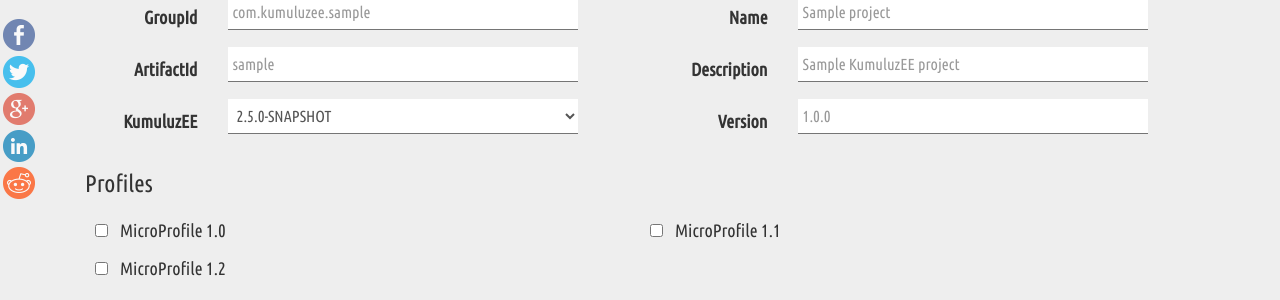
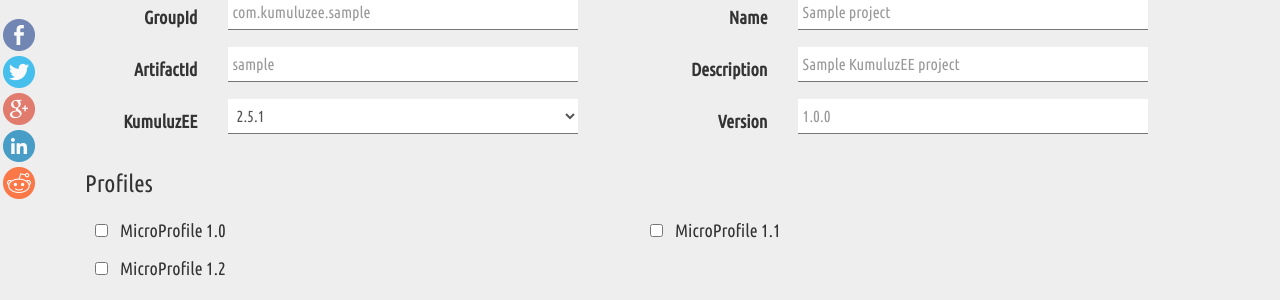
Before and after one commit to kumuluz/ee.kumuluz.com, a Jekyll site: the page built from generator/index.html, in a window 1280 px wide. Shown: the part 331-631 px from the top of the page. Built offline with Jekyll 4.4.1, drawn with Linux system fonts in a browser that asks for light colours; nearby versions of some CDN libraries; comment, search, counter and statistics services are not loaded.

Commit message:
add versions 2.5.1 and 2.6.0-SNAPSHOT

```diff
--- a/generator/index.html
+++ b/generator/index.html
@@ -78,7 +79,7 @@
 						<div class="col-sm-6">
 							<div class="checkbox-inline col-xs-12 col-sm-offset-3 col-sm-9">
 								<label>
-									<input id="microprofile-1-1" onclick="disableMicroprofileValues('#microprofile-1-1')" class="v2-5-0-SNAPSHOT" type="checkbox"
+									<input id="microprofile-1-1" onclick="disableMicroprofileValues('#microprofile-1-1')" class="v2-5-0" type="checkbox"
 									 name="dependencies" value="com.kumuluz.ee:kumuluzee-microProfile-1.1" />MicroProfile 1.1
 								</label>
 							</div>
@@ -86,7 +87,7 @@
 						<div class="col-sm-6">
 							<div class="checkbox-inline col-xs-12 col-sm-offset-3 col-sm-9">
 								<label>
-									<input id="microprofile-1-2" onclick="disableMicroprofileValues('#microprofile-1-2')" class="v2-5-0-SNAPSHOT" type="checkbox"
+									<input id="microprofile-1-2" onclick="disableMicroprofileValues('#microprofile-1-2')" class="v2-5-0" type="checkbox"
 									 name="dependencies" value="com.kumuluz.ee:kumuluzee-microProfile-1.2" />MicroProfile 1.2
 								</label>
 							</div>
@@ -298,14 +299,14 @@
 
 							<div class="checkbox-inline col-xs-12 col-sm-offset-3 col-sm-9">
 								<label>
-									<input class='v2-5-0-SNAPSHOT isSwagger' type="checkbox" name="dependencies" value="com.kumuluz.ee.swagger:kumuluzee-swagger:${kumuluzee-swagger.version}"
+									<input class='v2-5-0 isSwagger' type="checkbox" name="dependencies" value="com.kumuluz.ee.swagger:kumuluzee-swagger:${kumuluzee-swagger.version}"
 									/>KumuluzEE Swagger
 								</label>
 							</div>
 
 							<div class="checkbox-inline col-xs-12 col-sm-offset-3 col-sm-9">
 								<label>
-									<input class='v2-5-0-SNAPSHOT isOpenApi' type="checkbox" name="dependencies" value="com.kumuluz.ee.openapi:kumuluzee-openapi:${kumuluzee-openapi.version}"
+									<input class='v2-5-0 isOpenApi' type="checkbox" name="dependencies" value="com.kumuluz.ee.openapi:kumuluzee-openapi:${kumuluzee-openapi.version}"
 									/>KumuluzEE OpenAPI
 								</label>
 							</div>
@@ -319,7 +320,7 @@
 						<div class="col-sm-6">
 							<div class="checkbox-inline col-xs-12 col-sm-offset-3 col-sm-9">
 								<label>
-									<input class='v2-5-0-SNAPSHOT microprofile-1-1 microprofile-1-2 isConfigMP' type="checkbox" name="dependencies" value="com.kumuluz.ee.config:kumuluzee-config-mp:${kumuluzee-config-mp.version}"
+									<input class='v2-5-0 microprofile-1-1 microprofile-1-2 isConfigMP' type="checkbox" name="dependencies" value="com.kumuluz.ee.config:kumuluzee-config-mp:${kumuluzee-config-mp.version}"
 									/>MicroProfile Config 1.1
 								</label>
 							</div>
```
Also changed, not shown: other parts of generator/index.html (+7 -5 lines).
